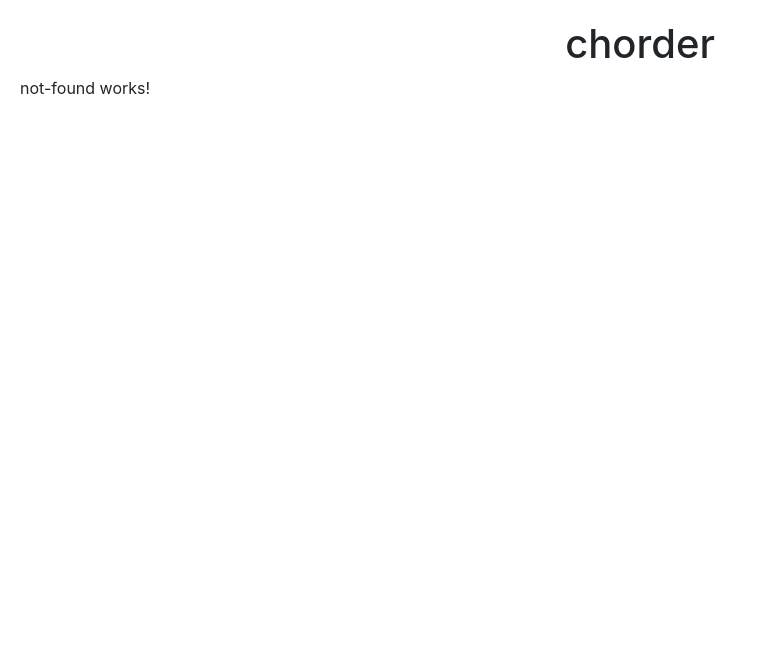
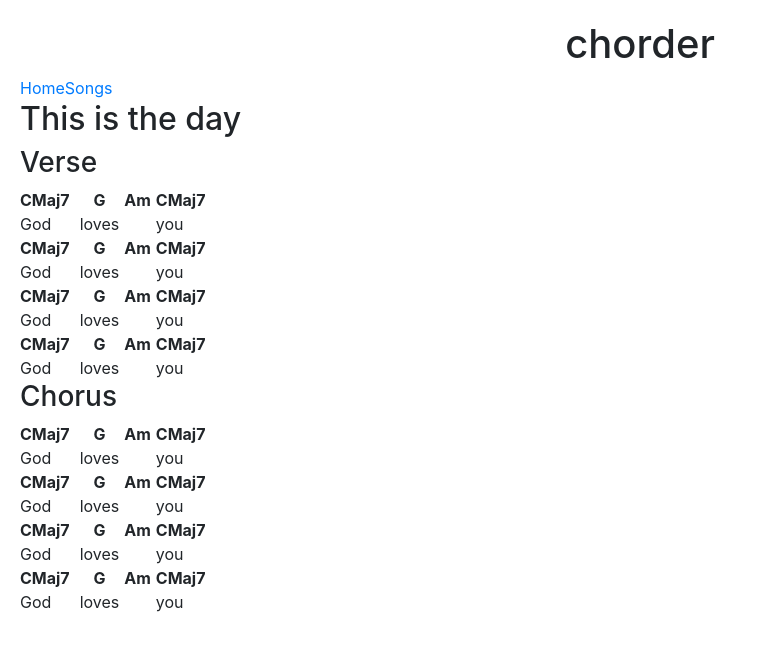
Before and after one commit to khiemcaleb/Chorder, an Angular app in the folder Chorder.Angular/: page /songs/1/1 in a window 1280 px wide. Shown: the top 650 px of the page, without its empty margins (0-757 px from the left). Built offline with nearby package versions, Linux system fonts and the light colour scheme.

Commit message:
Implement basic routing

```diff
--- a/Chorder.Angular/src/app/app.component.html
+++ b/Chorder.Angular/src/app/app.component.html
@@ -4,6 +4,9 @@
     chorder
   </h1>
 </div>
+
+<a routerLink="/">Home</a>
+<a routerLink="/songs">Songs</a>
 
 <router-outlet></router-outlet>
 
--- a/Chorder.Angular/src/app/app.module.ts
+++ b/Chorder.Angular/src/app/app.module.ts
@@ -32,6 +32,8 @@ import { SongManagerComponent } from './song-manager/song-manager.component';
     FormsModule,
     RouterModule.forRoot([
       { path: '', component: HomeComponent },
+      { path: 'songs/:id/:title', component: SongComponent },
+      { path: 'songs', component: SongManagerComponent },
       { path: '**', component: NotFoundComponent }
     ])
   ],
--- a/Chorder.Angular/src/app/song-manager/song-manager.component.html
+++ b/Chorder.Angular/src/app/song-manager/song-manager.component.html
@@ -1,3 +1,4 @@
 <p>
   song-manager works!
 </p>
+<a [routerLink]="['/songs', 1, 'This-is-the-day']">This is the day</a>
--- a/Chorder.Angular/src/app/song/song.component.ts
+++ b/Chorder.Angular/src/app/song/song.component.ts
@@ -1,5 +1,7 @@
 import { Component, OnInit, Input } from '@angular/core';
 import { Song, DisplayMode } from './song';
+import { ActivatedRoute } from '@angular/router';
+import { SongsService } from './songs.service';
 
 @Component({
   selector: 'app-song',
@@ -7,11 +9,16 @@ import { Song, DisplayMode } from './song';
   styleUrls: ['./song.component.css']
 })
 export class SongComponent {
-  constructor() {
+  constructor(private route: ActivatedRoute) {
+    this.route.paramMap.subscribe(params => {
+      let id = +params.get('id');
+      let title = params.get('title');
 
+      this.song = new SongsService().getSongById(id);
+    })
   }
 
   @Input() song: Song;
-  @Input() isReadOnly: boolean;
-  @Input() displayMode: DisplayMode;
+  @Input() isReadOnly: boolean = true;
+  @Input() displayMode: DisplayMode = DisplayMode.FULL;
 }
--- a/Chorder.Angular/src/app/song/songs.service.ts
+++ b/Chorder.Angular/src/app/song/songs.service.ts
@@ -4,7 +4,7 @@ import { Injectable } from '@angular/core';
 export class SongsService {
 
   constructor() { }
-  getSongById() {
+  getSongById(id: number) {
     return {
       title: 'This is the day',
       parts: [
```
